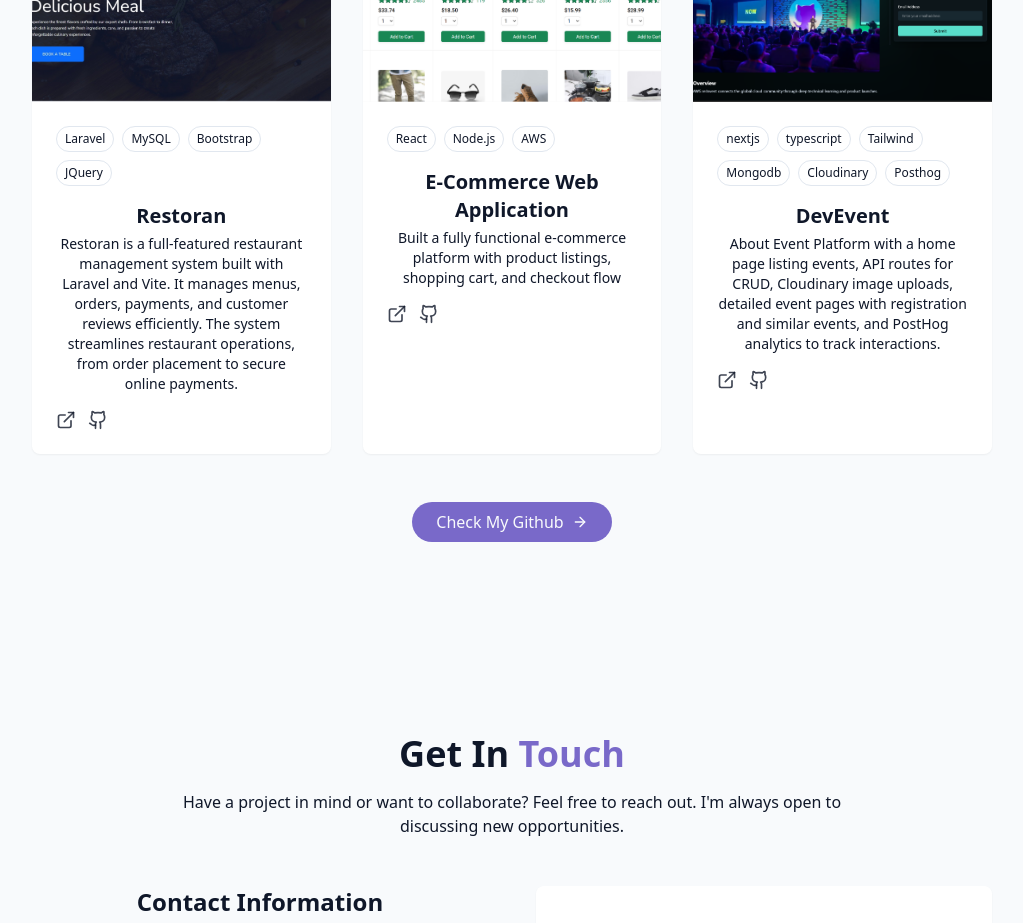
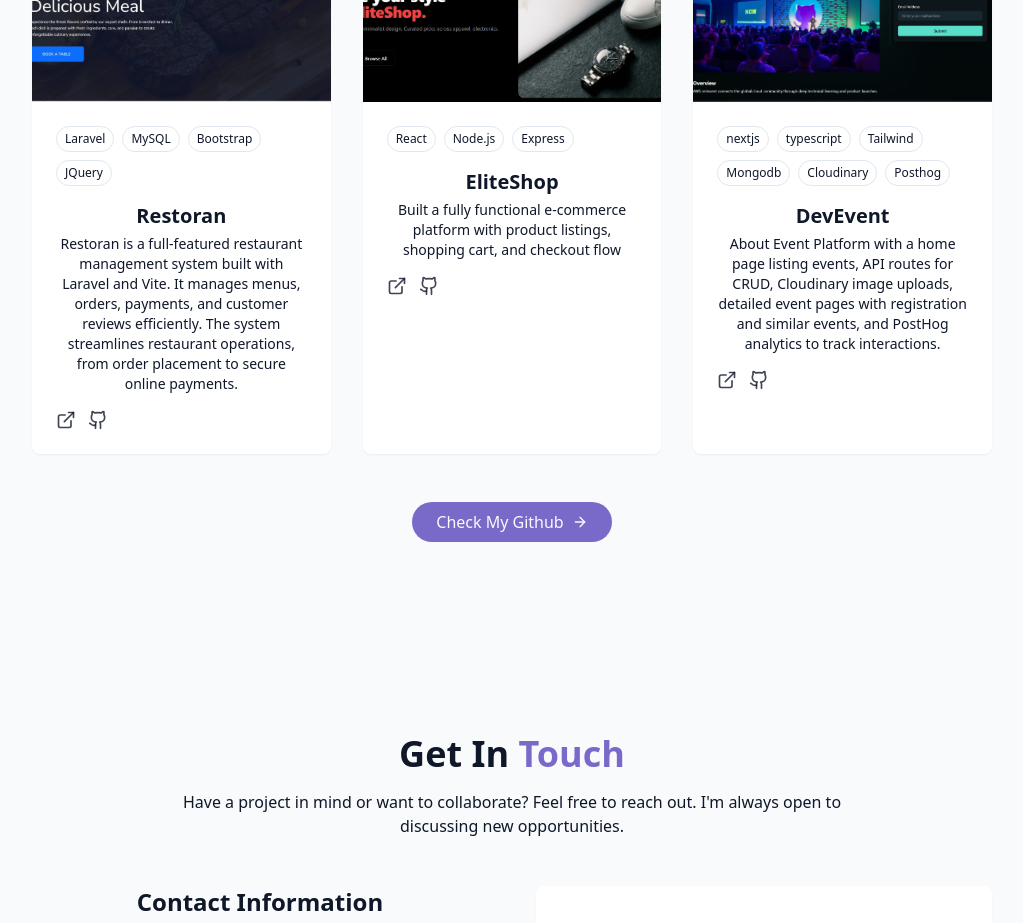
Before and after one commit to ahmeddin12/portfolio, a React (Vite) app: page / in a window 1280 px wide. Shown: the part 3760-4683 px from the top of the page, without its empty margins (128-1151 px from the left). Built offline with nearby package versions, Linux system fonts and the light colour scheme.

Commit message:
add new project EliteShop

```diff
--- a/src/components/ProjectsSection.jsx
+++ b/src/components/ProjectsSection.jsx
@@ -52,14 +52,14 @@ const projects = [
   },
   {
     id: 3,
-    title: "E-Commerce Web Application",
+    title: "EliteShop",
     description:
       "Built a fully functional e-commerce platform with product listings, shopping cart, and checkout flow",
     image: "/projects/project1.png",
-    tags: ["React", "Node.js", "AWS"],
+    tags: ["React", "Node.js", "Express"],
     demoUrl:
-      "http://ecommerce-project-react-env.eba-f29iuuxp.eu-north-1.elasticbeanstalk.com/",
-    githubUrl: "https://github.com/ahmeddin12/ecommerece-project",
+      "https://elite-shop-zyfe-i44pd2vww-ahmeddin12s-projects.vercel.app/",
+    githubUrl: "https://github.com/ahmeddin12/EliteShop",
   },
   // {
   //   id: 5,
```
Also changed, not shown: public/projects/project1.png.
